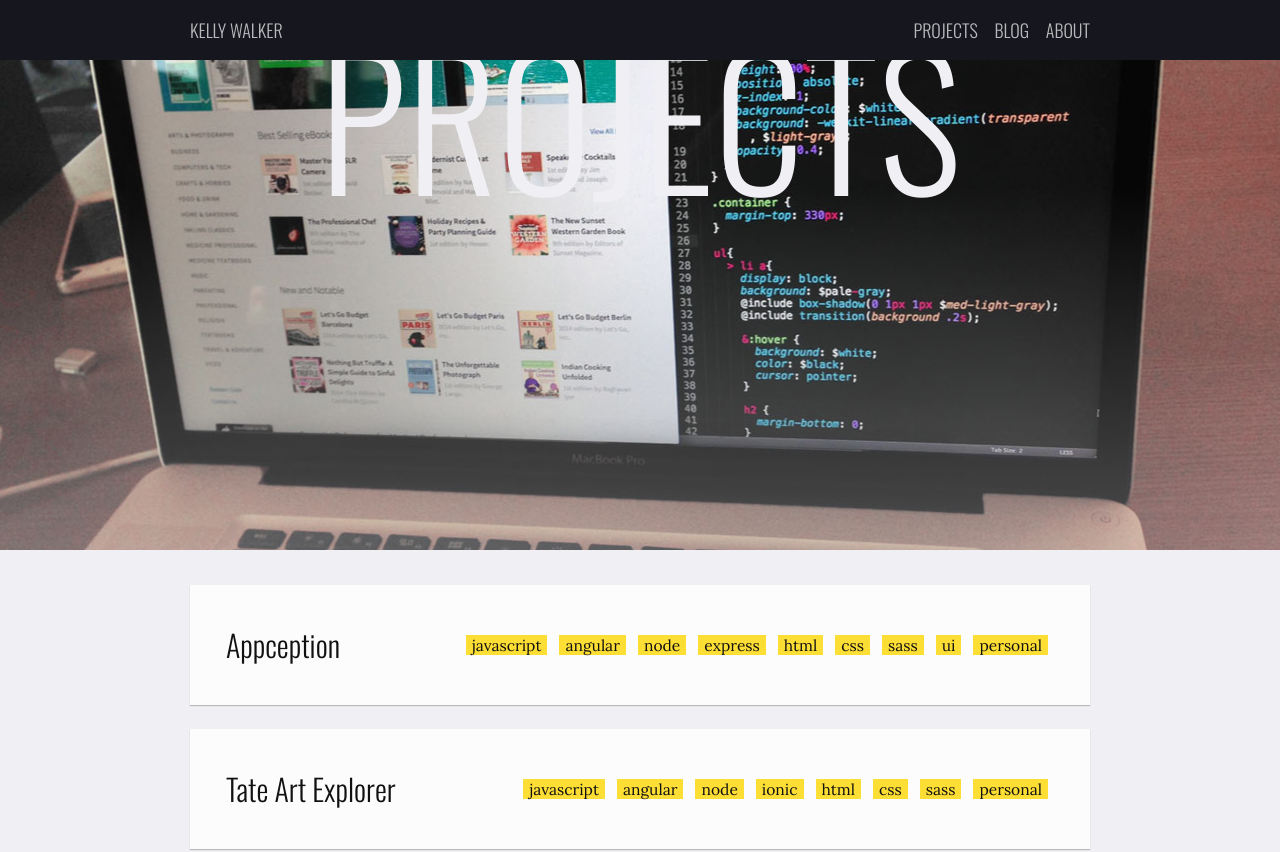
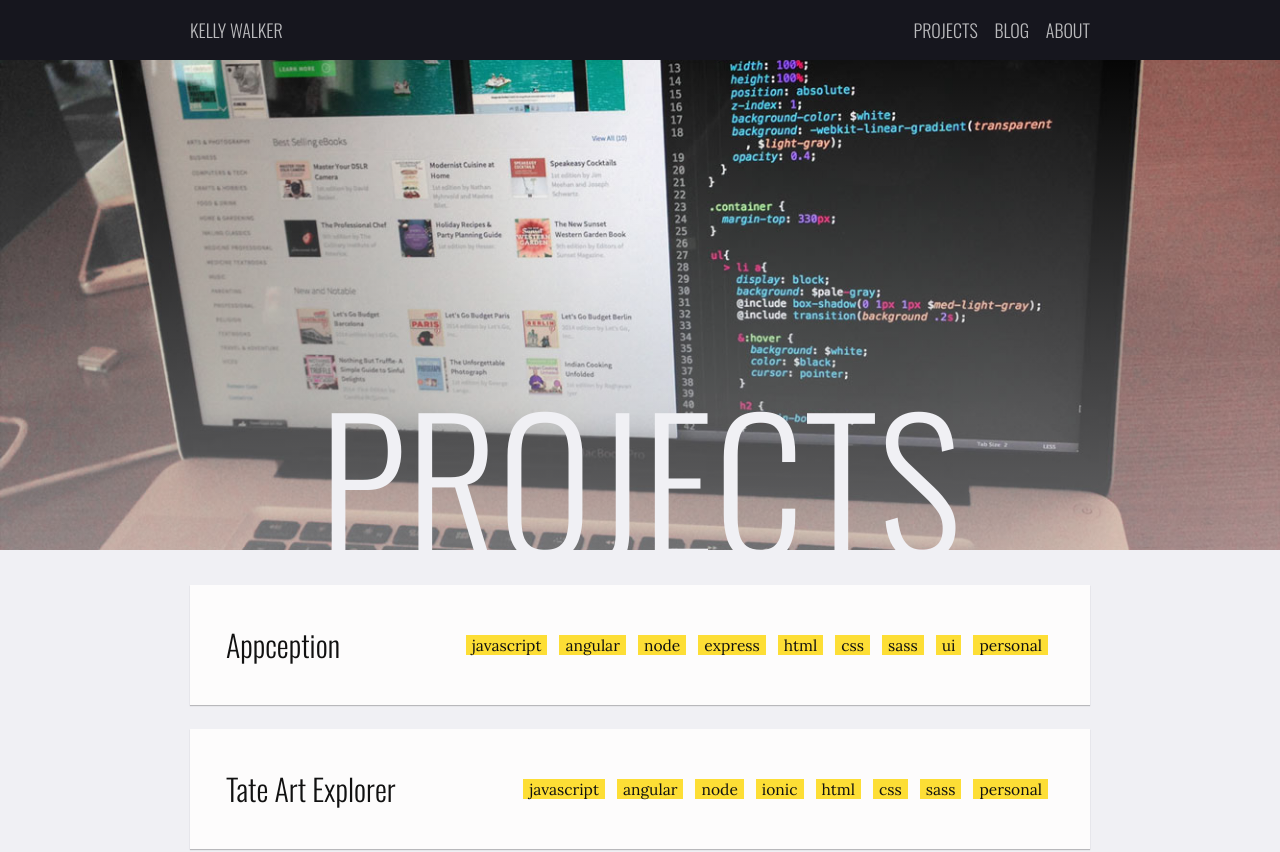
Before and after one commit to kwalker3690/kw-portfolio, a website: page client/index.html in a window 1280 px wide. Shown: the top 852 px of the page. Drawn offline with nearby package versions, Linux system fonts and the light colour scheme.

Commit message:
more styling

```diff
--- a/client/home/home.html
+++ b/client/home/home.html
@@ -1,6 +1,8 @@
 <div class="home">
 	<div class="background category">
-		<h1>Projects</h1>
+		<div class="title">
+			<h1>Projects</h1>
+		</div>
 		<div class="background--overlay"></div>
 	</div>
 	<div class="container container-first">
--- a/client/home/home.scss
+++ b/client/home/home.scss
@@ -1,6 +1,6 @@
 .home {
 	.background {
-		background: url('../images/hero2.jpg') no-repeat center center;
+		background-image: url('../images/hero2.jpg');
 	}
 
 	ul{
--- a/client/styles/components/background-full.scss
+++ b/client/styles/components/background-full.scss
@@ -6,6 +6,8 @@
 	z-index: 0;
 	top: $five;
 	background-size: cover;
+	background-repeat: no-repeat;
+	background-position: center center;
 	// TEMP: REMOVE LATER
 	background-color: $med-gray;
 
```
Also changed, not shown: client/project/projectTemplates/inkling-elsevier-migration.html (+3 -1 lines), client/project/projectTemplates/inkling-elsevier-whitelabel.html (+3 -1 lines), client/project/projectTemplates/inkling-product-details.html (+3 -1 lines), client/project/projectTemplates/inkling-style-guide.html (+3 -1 lines), client/images/appception.jpg (added), client/images/tate-art.jpg (added), client/style.css, 1 other file.
